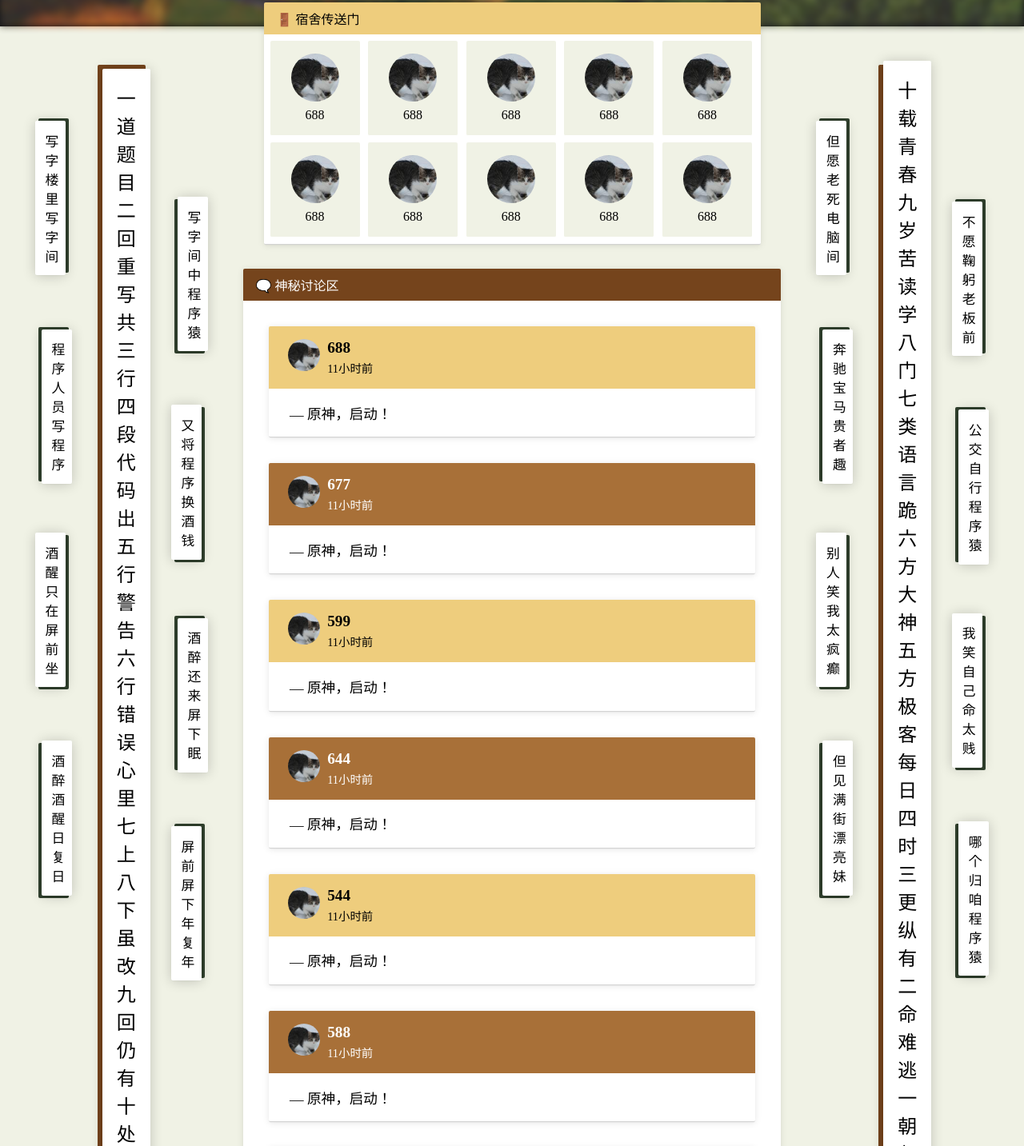
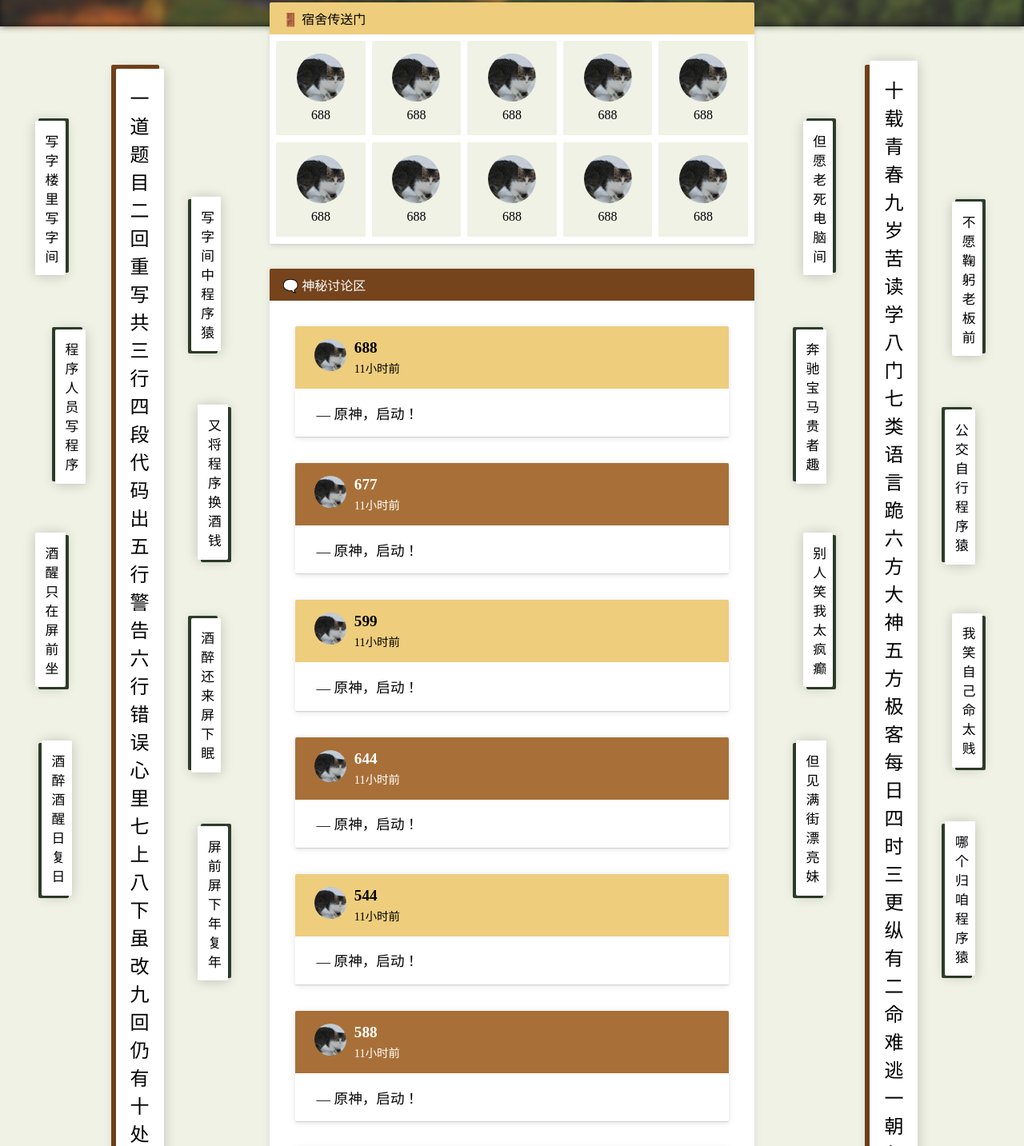
Before and after one commit to AnyCoffeeMilk/AnyCoffeeMilk.github.io, a plain HTML site: page index.html in a window 1280 px wide. Shown: the part 287-1720 px from the top of the page at 80% size. Drawn offline with Linux system fonts and the light colour scheme; a web font is replaced by a local one.

Commit message:
update style

```diff
--- a/index.html
+++ b/index.html
@@ -37,7 +37,7 @@
 			  写字楼里写字间
 			</div>
 		  </div>
-		  <div class="poem p_sm">
+		  <div class="poem l1 p_sm">
 			<div class="pl p5 pl_sm">
 			  程序人员写程序
 			</div>
@@ -67,7 +67,7 @@
 			  写字间中程序猿
 			</div>
 		  </div>
-		  <div class="poem p_sm">
+		  <div class="poem l1 p_sm">
 			<div class="pl p4 pl_sm">
 			  又将程序换酒钱
 			</div>
@@ -77,7 +77,7 @@
 			  酒醉还来屏下眠
 			</div>
 		  </div>
-		  <div class="poem p_sm">
+		  <div class="poem l1 p_sm">
 			<div class="pl p3 pl_sm">
 			  屏前屏下年复年
 			</div>
@@ -305,7 +305,7 @@
 
 	  <div class="poems">
 		<div>
-		  <div class="poem p_sm">
+		  <div class="poem l1 p_sm">
 			<div class="pl p3 pl_sm">
 			  但愿老死电脑间
 			</div>
@@ -315,7 +315,7 @@
 			  奔驰宝马贵者趣
 			</div>
 		  </div>
-		  <div class="poem p_sm">
+		  <div class="poem l1 p_sm">
 			<div class="pl p4 pl_sm">
 			  别人笑我太疯癫
 			</div>
@@ -335,7 +335,7 @@
 		</div>
 		<div>
 		  <div class="placeholder"></div>
-		  <div class="poem p_sm">
+		  <div class="poem l1 p_sm">
 			<div class="pl p3 pl_sm">
 			  不愿鞠躬老板前
 			</div>
@@ -345,7 +345,7 @@
 			  公交自行程序猿
 			</div>
 		  </div>
-		  <div class="poem p_sm">
+		  <div class="poem l1 p_sm">
 			<div class="pl p4 pl_sm">
 			  我笑自己命太贱
 			</div>
--- a/style.css
+++ b/style.css
@@ -252,6 +252,10 @@ header div{
   content: '— ';
 }
 
+.l1 {
+  margin-left: 1em;
+}
+
 .sub_title {
   position: absolute;
   top: -2em;
```
